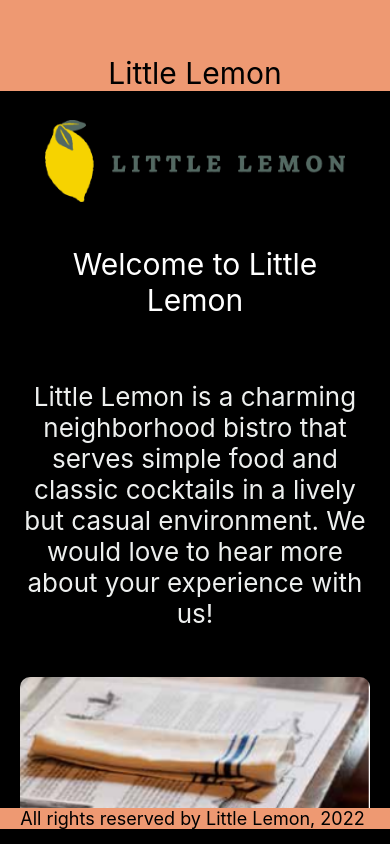
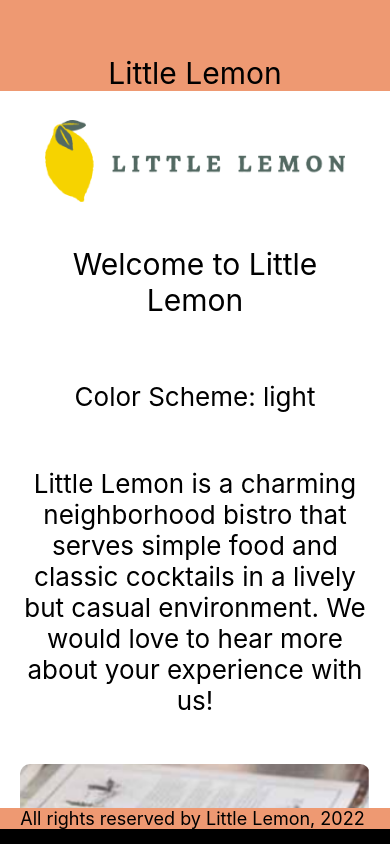
Before and after one commit to khambley/LittleLemonReactNativeApp, a React Native app: screen / in a window 390 px wide. Built offline with nearby package versions, Linux system fonts and the light colour scheme.

Commit message:
3.3.3 useColorScheme dark light mode

```diff
--- a/App.js
+++ b/App.js
@@ -33,7 +33,7 @@ export default function App() {
 const styles = StyleSheet.create({
   container: {
     flex: 1,
-    backgroundColor: 'black',
+    // backgroundColor: 'black',
   },
   footer: {
     backgroundColor: 'black'
--- a/WelcomeScreen.js
+++ b/WelcomeScreen.js
@@ -1,14 +1,20 @@
 import React, { useState } from 'react';
-import { StyleSheet, View, Text, ScrollView, TextInput, KeyboardAvoidingView, Platform, Alert, Image} from 'react-native';
+import { StyleSheet, View, Text, ScrollView, TextInput, KeyboardAvoidingView, Platform, Alert, Image, useColorScheme} from 'react-native';
 
 export default function WelcomeScreen() {
-
+    const colorScheme = useColorScheme(); // can return light, dark, or null
     const[firstName, onChangeFirstName] = useState('');
     const[lastName, onChangeLastName] = useState('');
     const[message, onChangeMessage] = useState('');
 
     return (
-     <KeyboardAvoidingView style={welcomeStyles.container} behavior={Platform.OS === 'ios' ? 'padding' : 'height'}>
+     <KeyboardAvoidingView
+     style={[welcomeStyles.container,
+        colorScheme === 'light'
+        ? {backgroundColor: '#fff'}
+        : {backgroundColor: '#333333'}
+      ]}
+      behavior={Platform.OS === 'ios' ? 'padding' : 'height'}>
         <ScrollView indicatorStyle={"white"} keyboardDismissMode="on-drag">
         <View style={welcomeStyles.imageContainer}>
         <Image style={welcomeStyles.logo} source={require('./img/LittleLemonHeader.png')} />
@@ -17,6 +23,7 @@ export default function WelcomeScreen() {
         <Text style={welcomeStyles.headerText}>
                 Welcome to Little Lemon
         </Text>
+        <Text style={welcomeStyles.bodyText}>Color Scheme: {colorScheme}</Text>
 
         <Text style={welcomeStyles.bodyText}>
             Little Lemon is a charming neighborhood bistro that serves simple food and classic cocktails in a lively but casual environment. We would love to hear more about your experience with us!</Text>
@@ -99,7 +106,7 @@ export default function WelcomeScreen() {
     },
     headerText: {
         padding: 35,
-        color: 'white',
+        color: 'black',
         fontSize: 30,
         textAlign: 'center'
     },
@@ -107,7 +114,7 @@ export default function WelcomeScreen() {
         fontSize: 26,
         padding: 20,
         marginVertical: 8,
-        color: '#EDEFEE',
+        color: 'black',
         textAlign: 'center',
     },
     inputBox: {
--- a/app.json
+++ b/app.json
@@ -5,7 +5,7 @@
     "version": "1.0.0",
     "orientation": "portrait",
     "icon": "./assets/icon.png",
-    "userInterfaceStyle": "light",
+    "userInterfaceStyle": "automatic",
     "splash": {
       "image": "./assets/splash.png",
       "resizeMode": "contain",
```
